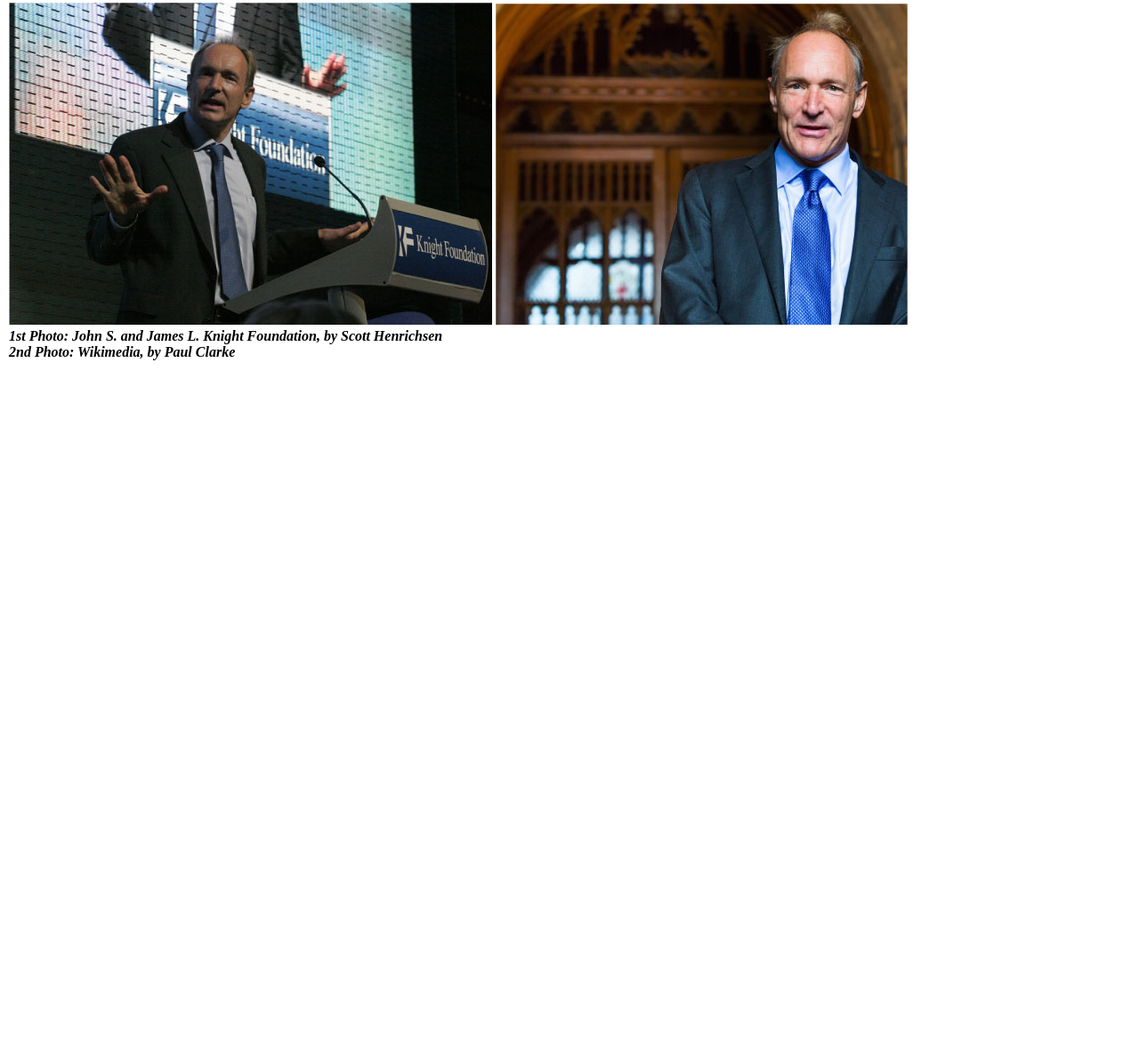
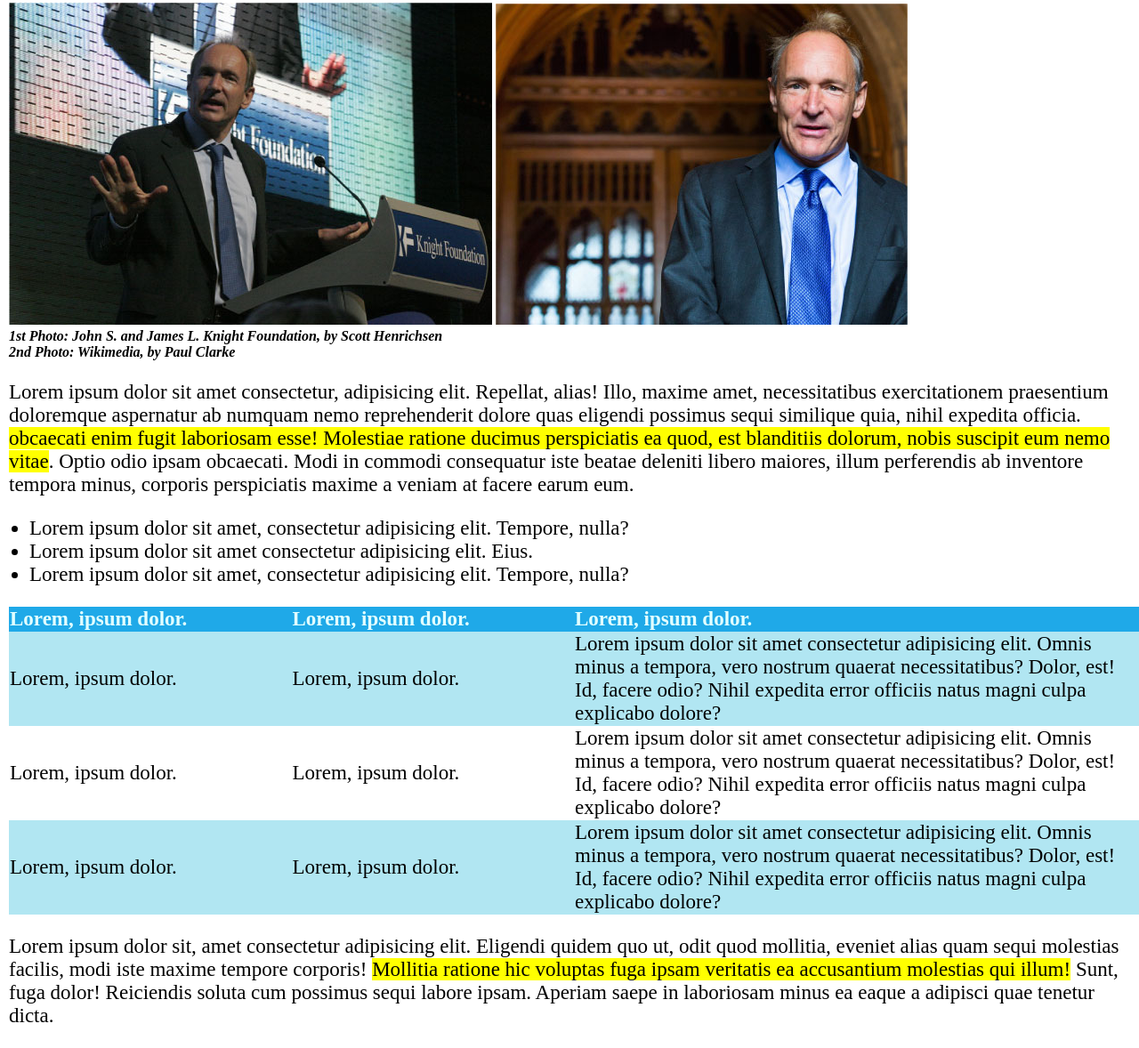
Before and after one commit to fabioadelfio/html-css-booleaner, a plain HTML site: page index.html in a window 1280 px wide. Shown: the part 503-1681 px from the top of the page at 89% size. Before the commit the page ends 908 px from the top, so only its background shows below. Drawn offline with Linux system fonts and the light colour scheme.

Commit message:
add article+table

```diff
--- a/css/style.css
+++ b/css/style.css
@@ -44,3 +44,35 @@ body {
 .info-pics {
     font-weight: bold;
 }
+
+.article {
+    margin-left: 10px;
+    font-size: 23px;
+    font-family: 'Times New Roman', Times, serif;
+}
+
+ul {
+    padding-left: 23px;
+}
+
+table {
+    width: 100%;
+    color: black;
+}
+
+.table-header {
+    background-color: #1FA9E8;
+    color: #E2FFFF;
+}
+
+th {
+    text-align: left;
+}
+
+.paragraph {
+    width: 50%;
+}
+
+.blue-line {
+    background-color: #B1E6F2;
+}
--- a/index.html
+++ b/index.html
@@ -38,7 +38,57 @@
 
     </header>
 
+    <main class="article">
 
+      <p>Lorem ipsum dolor sit amet consectetur, adipisicing elit. Repellat, alias! Illo, maxime amet, necessitatibus exercitationem praesentium doloremque aspernatur ab numquam nemo reprehenderit dolore quas eligendi possimus sequi similique quia, nihil expedita officia. <mark> obcaecati enim fugit laboriosam esse! Molestiae ratione ducimus perspiciatis ea quod, est blanditiis dolorum, nobis suscipit eum nemo vitae</mark>. Optio odio ipsam obcaecati. Modi in commodi consequatur iste beatae deleniti libero maiores, illum perferendis ab inventore tempora minus, corporis perspiciatis maxime a veniam at facere earum eum.</p>
+
+      <section class="unordered-list">
+        <ul>
+          <li>Lorem ipsum dolor sit amet, consectetur adipisicing elit. Tempore, nulla?</li>
+          <li>Lorem ipsum dolor sit amet consectetur adipisicing elit. Eius.</li>
+          <li>Lorem ipsum dolor sit amet, consectetur adipisicing elit. Tempore, nulla?</li>
+        </ul>
+      </section>
+
+      <table border="0" cellspacing="0">
+
+        <thead>
+          <tr class="table-header">
+            <th>Lorem, ipsum dolor.</th>
+            <th>Lorem, ipsum dolor.</th>
+            <th class="paragraph">Lorem, ipsum dolor.</th>
+          </tr>
+        </thead>
+
+        <tbody>
+
+          <tr class="blue-line">
+            <td>Lorem, ipsum dolor.</td>
+            <td>Lorem, ipsum dolor.</td>
+            <td>Lorem ipsum dolor sit amet consectetur adipisicing elit. Omnis minus a tempora, vero nostrum quaerat necessitatibus? Dolor, est! Id, facere odio? Nihil expedita error officiis natus magni culpa explicabo dolore?</td>
+          </tr>
+
+          <tr>
+            <td>Lorem, ipsum dolor.</td>
+            <td>Lorem, ipsum dolor.</td>
+            <td>Lorem ipsum dolor sit amet consectetur adipisicing elit. Omnis minus a tempora, vero nostrum quaerat necessitatibus? Dolor, est! Id, facere odio? Nihil expedita error officiis natus magni culpa explicabo dolore?</td>
+          </tr>
+
+          <tr class="blue-line">
+            <td>Lorem, ipsum dolor.</td>
+            <td>Lorem, ipsum dolor.</td>
+            <td>Lorem ipsum dolor sit amet consectetur adipisicing elit. Omnis minus a tempora, vero nostrum quaerat necessitatibus? Dolor, est! Id, facere odio? Nihil expedita error officiis natus magni culpa explicabo dolore?</td>
+          </tr>
+
+        </tbody>
+
+      </table>
+
+      <section>
+        <p>Lorem ipsum dolor sit, amet consectetur adipisicing elit. Eligendi quidem quo ut, odit quod mollitia, eveniet alias quam sequi molestias facilis, modi iste maxime tempore corporis! <mark>Mollitia ratione hic voluptas fuga ipsam veritatis ea accusantium molestias qui illum!</mark> Sunt, fuga dolor! Reiciendis soluta cum possimus sequi labore ipsam. Aperiam saepe in laboriosam minus ea eaque a adipisci quae tenetur dicta.</p>
+      </section>
+
+    </main>
 
   </body>
 </html>
```
